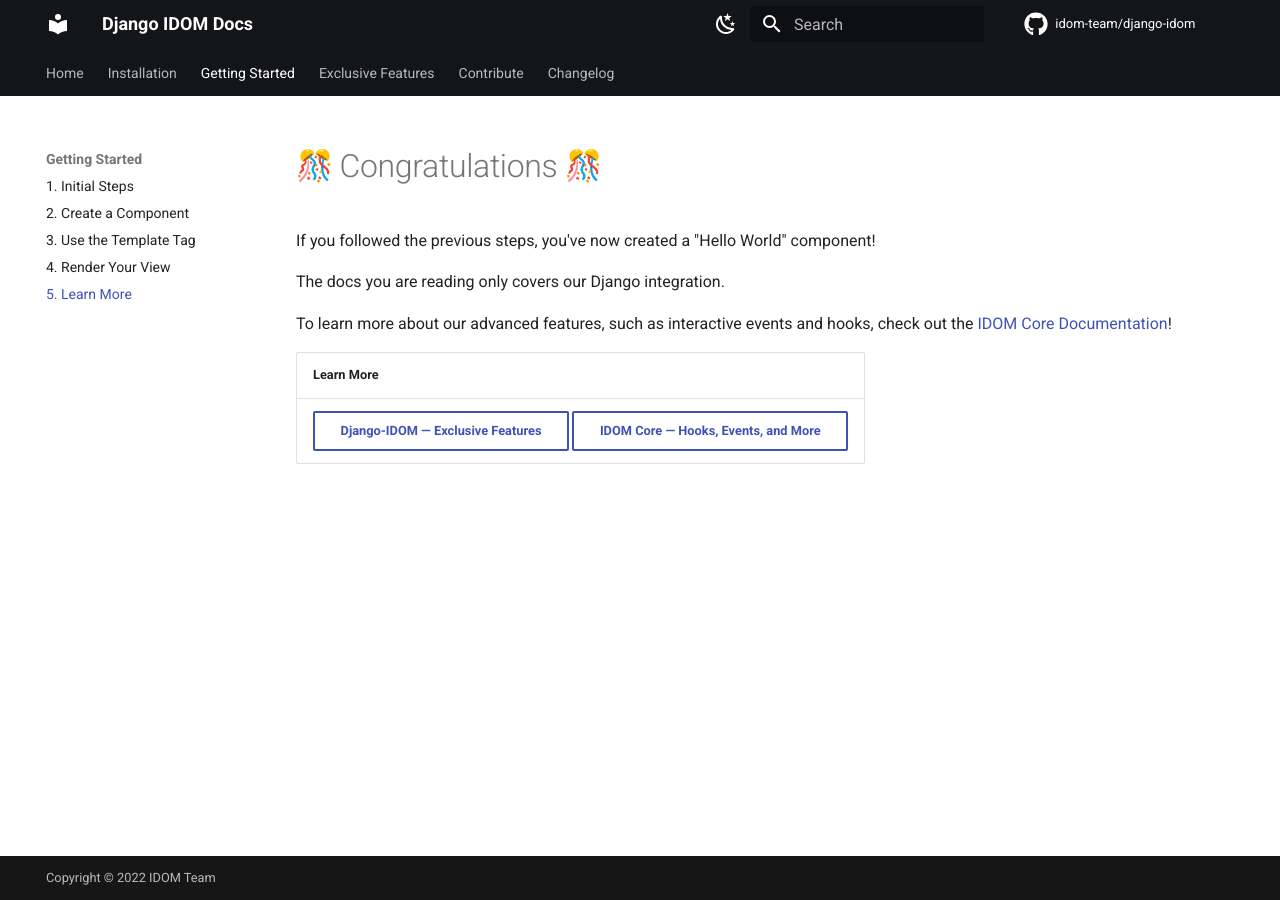
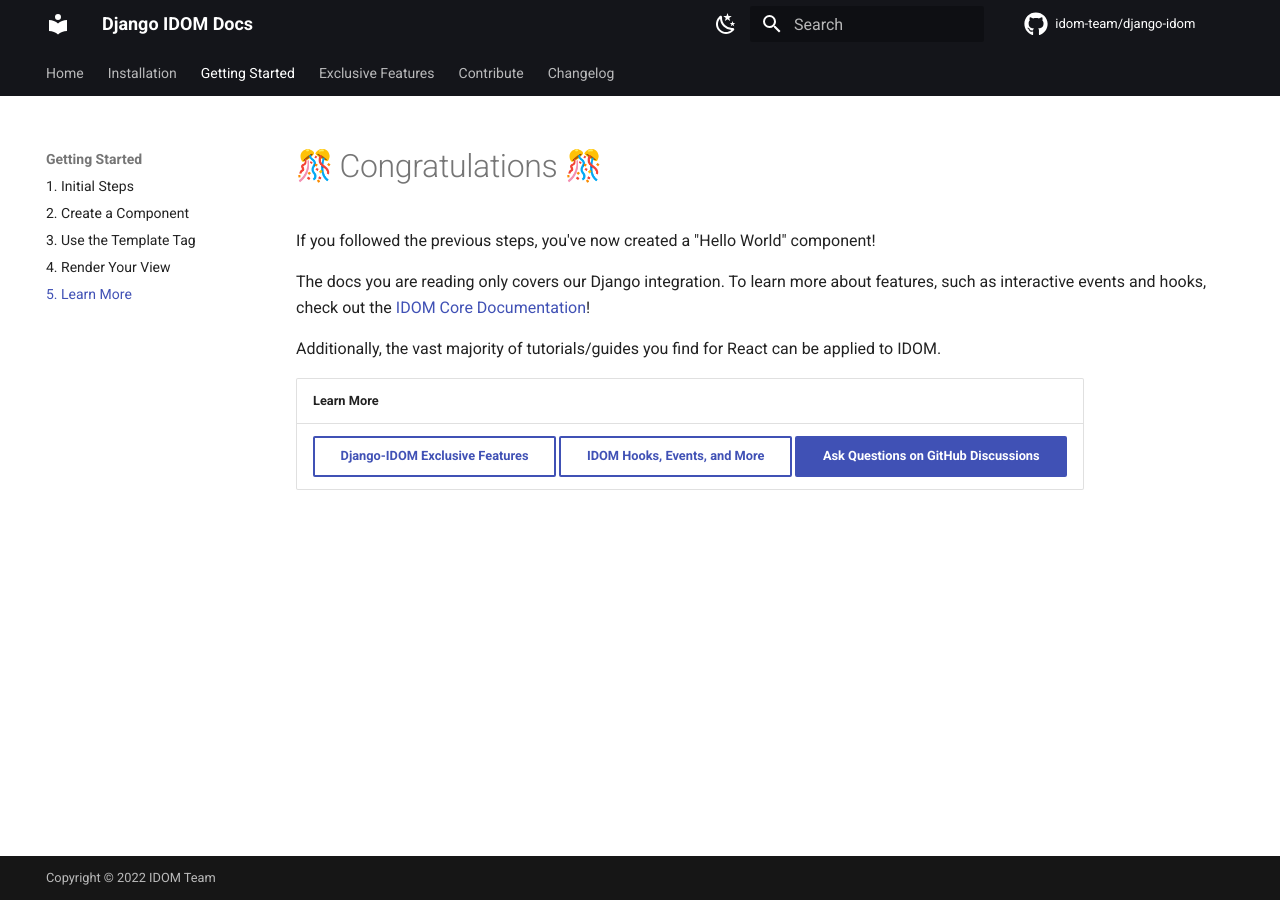
Before and after one commit to reactive-python/reactpy-django, an MkDocs documentation site: the page built from docs/getting-started/learn-more.md, in a window 1280 px wide. Built offline with MkDocs 1.6.1 and Material for MkDocs 9.7.7, drawn with Linux system fonts in a browser that asks for light colours; emoji names are drawn with the system emoji font; comment, search, counter and statistics services are not loaded.

Commit message:
clean up learn more section

```diff
--- a/docs/getting-started/learn-more.md
+++ b/docs/getting-started/learn-more.md
@@ -2,10 +2,10 @@
 
 If you followed the previous steps, you've now created a "Hello World" component!
 
-The docs you are reading only covers our Django integration.
+The docs you are reading only covers our Django integration. To learn more about features, such as interactive events and hooks, check out the [IDOM Core Documentation](https://idom-docs.herokuapp.com/docs/guides/creating-interfaces/index.html)!
 
-To learn more about our advanced features, such as interactive events and hooks, check out the [IDOM Core Documentation](https://idom-docs.herokuapp.com/docs/guides/creating-interfaces/index.html)!
+Additionally, the vast majority of tutorials/guides you find for React can be applied to IDOM.
 
 | Learn More |
 | --- |
-| [Django-IDOM — Exclusive Features](../features/hooks.md){ .md-button } [IDOM Core — Hooks, Events, and More](https://idom-docs.herokuapp.com/docs/guides/creating-interfaces/index.html){ .md-button } |
+| [Django-IDOM Exclusive Features](../features/hooks.md){ .md-button } [IDOM Hooks, Events, and More](https://idom-docs.herokuapp.com/docs/guides/creating-interfaces/index.html){ .md-button } [Ask Questions on GitHub Discussions](https://github.com/idom-team/idom/discussions){ .md-button .md-button--primary } |
```
